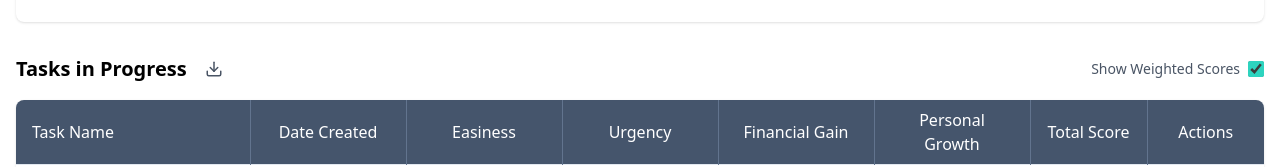
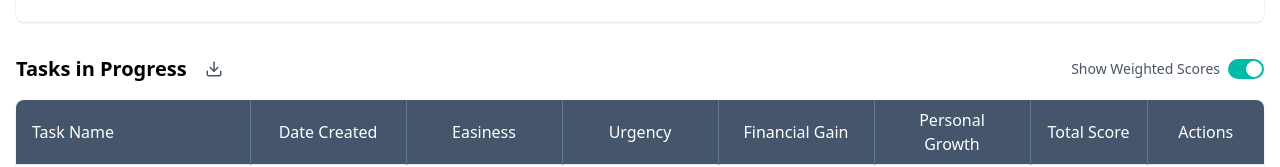
Before and after one commit to mattmotoki/decision-matrix, a React (Vite) app: page / in a window 1280 px wide. Shown: the part 594-761 px from the top of the page. Built offline with nearby package versions, Linux system fonts and the light colour scheme.

Commit message:
Change checkbox to toggle

```diff
--- a/src/components/TaskTable/TableActions.jsx
+++ /dev/null
@@ -1,30 +0,0 @@
-import React from 'react';
-
-export function TableActions({
-  showWeightedScores,
-  onToggleWeightedScores,
-}) {
-  return (
-    <div className="flex items-center">
-      <label className="inline-flex items-center gap-2">
-        <span className="text-sm text-gray-600">Show Weighted Scores</span>
-        <style>
-          {`
-            .custom-checkbox {
-              accent-color: #2dd4bf;
-            }
-            .custom-checkbox:hover {
-              accent-color: #0d9488;
-            }
-          `}
-        </style>
-        <input
-          type="checkbox"
-          checked={showWeightedScores}
-          onChange={(e) => onToggleWeightedScores(e.target.checked)}
-          className="w-4 h-4 rounded cursor-pointer custom-checkbox"
-        />
-      </label>
-    </div>
-  );
-}
--- /dev/null
+++ b/src/components/TaskTable/WeightedScoresToggle.jsx
@@ -0,0 +1,21 @@
+import React from 'react';
+
+export function WeightedScoresToggle({
+  showWeightedScores,
+  onToggleWeightedScores,
+}) {
+  return (
+    <label className="inline-flex items-center gap-2 cursor-pointer">
+      <span className="text-sm text-gray-600">Show Weighted Scores</span>
+      <div className="relative">
+        <input
+          type="checkbox"
+          checked={showWeightedScores}
+          onChange={(e) => onToggleWeightedScores(e.target.checked)}
+          className="sr-only peer"
+        />
+        <div className="w-9 h-5 bg-gray-200 peer-focus:outline-none rounded-full peer peer-checked:after:translate-x-full peer-checked:after:border-white after:content-[''] after:absolute after:top-[2px] after:left-[2px] after:bg-white after:border-gray-300 after:border after:rounded-full after:h-4 after:w-4 after:transition-all peer-checked:bg-teal-500 peer-hover:bg-gray-300 peer-checked:peer-hover:bg-teal-600"></div>
+      </div>
+    </label>
+  );
+}
--- a/src/components/TaskTable/index.jsx
+++ b/src/components/TaskTable/index.jsx
@@ -1,6 +1,6 @@
 import React, { useState } from 'react';
 import { TableHeader } from './TableHeader';
-import { TableActions } from './TableActions';
+import { WeightedScoresToggle } from './WeightedScoresToggle';
 import { TableBody } from './TableBody';
 import { ConfirmationModal } from '../ConfirmationModal';
 import { ExportMenu } from './ExportMenu';
@@ -32,7 +32,7 @@ export function TaskTable({
           <TableHeader />
           <ExportMenu tasks={visibleTasks} dimensions={dimensions} />
         </div>
-        <TableActions
+        <WeightedScoresToggle
           showWeightedScores={showWeightedScores}
           onToggleWeightedScores={onToggleWeightedScores}
         />
```
